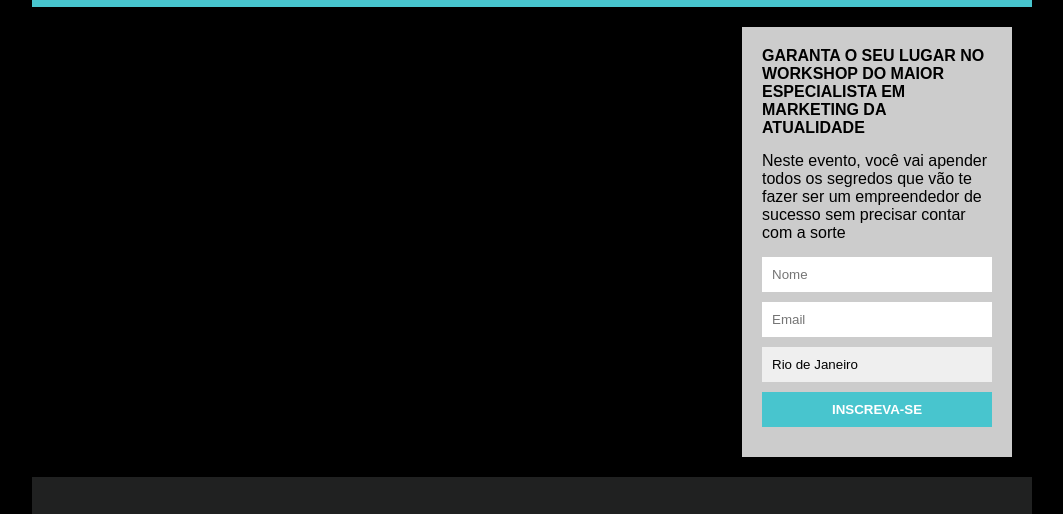
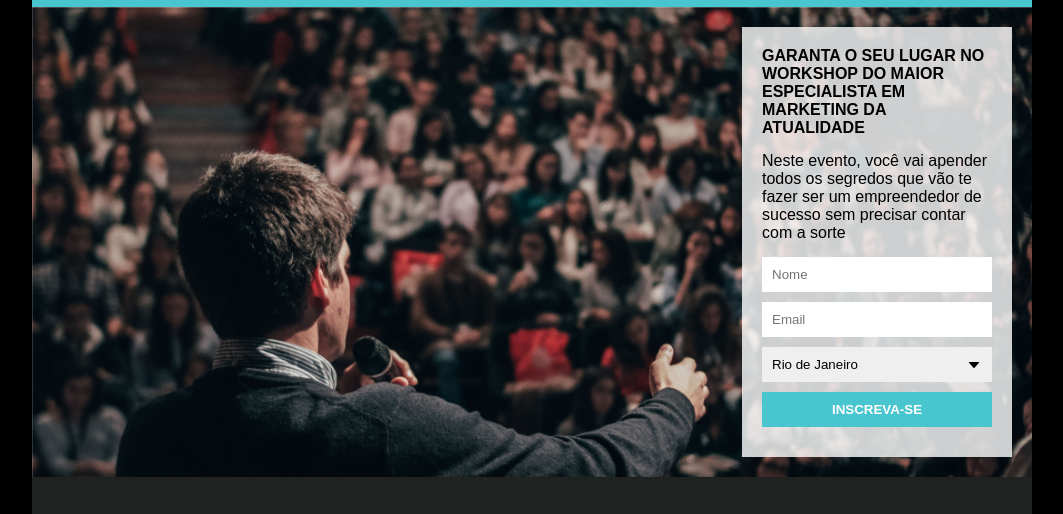
Before and after one commit to Dan-Silv4/IniciandoNaProgramacao, a plain HTML site: page 1° Projeto - Pag de Captura/Pag/index.html in a window 1280 px wide. Shown: the part 44-558 px from the top of the page, without its empty margins (108-1171 px from the left). Drawn offline with Linux system fonts and the light colour scheme.

Commit message:
Update style.css

```diff
--- a/1° Projeto - Pag de Captura/Pag/style.css
+++ b/1° Projeto - Pag de Captura/Pag/style.css
@@ -28,7 +28,7 @@ header{
 
 section{
     padding: 20px;
-    background-image: url(/Pág/imgs/people.jpg);
+    background-image: url(/Pag/imgs/people.jpg);
     background-size: cover;
     overflow: hidden;
 
@@ -70,7 +70,7 @@ select{
     -webkit-appearance: none;
     -moz-appearance: none;
 
-    background-image: url(/Pág/imgs/arrow.jpg);
+    background-image: url(/Pag/imgs/arrow.jpg);
     background-repeat: no-repeat;
     background-position-x: calc(100% - 10px);
     background-position-y: center;
```
